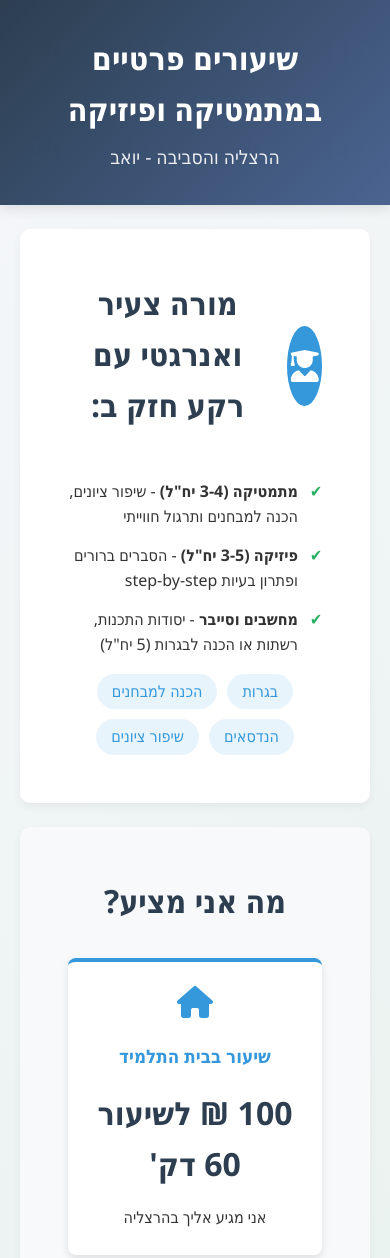
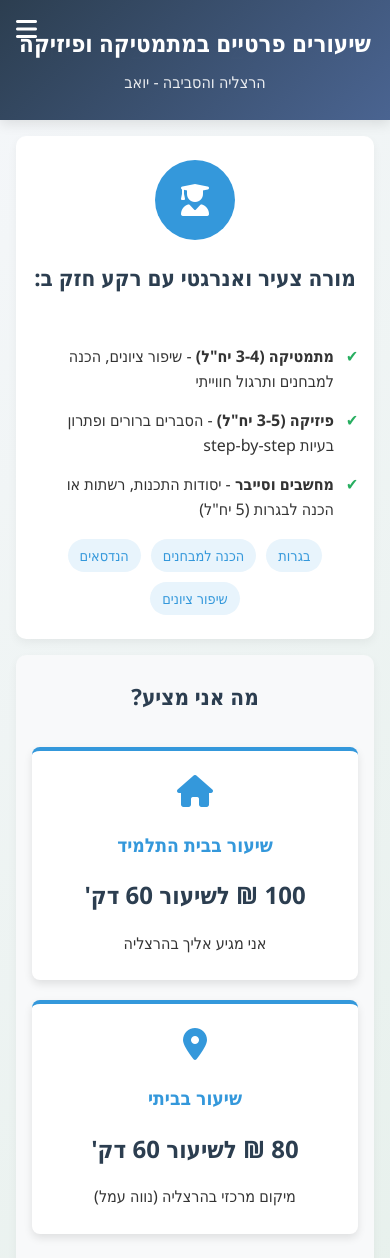
Before and after one commit to yoavshapira4321/yoavshapira4321.github.io, a plain HTML site: page index.html in a window 390 px wide. Shown: the top 1258 px of the page. Drawn offline with Linux system fonts and the light colour scheme.

Commit message:
Update index.html

```diff
--- a/index.html
+++ b/index.html
@@ -13,11 +13,22 @@
             padding: 0;
         }
 
+        :root {
+            --primary-color: #2c3e50;
+            --secondary-color: #3498db;
+            --accent-color: #27ae60;
+            --light-bg: #f5f7fa;
+            --dark-text: #333;
+            --light-text: #fff;
+            --card-shadow: 0 4px 8px rgba(0, 0, 0, 0.1);
+            --header-shadow: 0 4px 12px rgba(0, 0, 0, 0.1);
+        }
+
         body {
             font-family: 'Segoe UI', Tahoma, Geneva, Verdana, sans-serif;
             line-height: 1.6;
-            color: #333;
-            background: linear-gradient(135deg, #f5f7fa 0%, #e4efe9 100%);
+            color: var(--dark-text);
+            background: linear-gradient(135deg, var(--light-bg) 0%, #e4efe9 100%);
             direction: rtl;
             min-height: 100vh;
         }
@@ -25,16 +36,16 @@
         .container {
             max-width: 1200px;
             margin: 0 auto;
-            padding: 0 20px;
+            padding: 0 1rem;
         }
 
         /* עיצוב כותרת עליונה */
         header {
-            background: linear-gradient(135deg, #2c3e50, #4a6491);
-            color: white;
-            padding: 2rem 0;
+            background: linear-gradient(135deg, var(--primary-color), #4a6491);
+            color: var(--light-text);
+            padding: 1.5rem 0;
             text-align: center;
-            box-shadow: 0 4px 12px rgba(0, 0, 0, 0.1);
+            box-shadow: var(--header-shadow);
             position: relative;
             overflow: hidden;
         }
@@ -51,20 +62,20 @@
         }
 
         header h1 {
-            font-size: 2.5rem;
+            font-size: 2rem;
             margin-bottom: 0.5rem;
             position: relative;
         }
 
         header p {
-            font-size: 1.2rem;
+            font-size: 1.1rem;
             opacity: 0.9;
             position: relative;
         }
 
         /* עיצוב סעיפים */
         section {
-            padding: 3rem;
+            padding: 2rem 1rem;
             background: white;
             margin: 1.5rem 0;
             border-radius: 10px;
@@ -77,15 +88,16 @@
         }
 
         h2 {
-            color: #2c3e50;
+            color: var(--primary-color);
             margin-bottom: 1.5rem;
             text-align: center;
-            font-size: 2rem;
+            font-size: 1.8rem;
         }
 
         h3 {
-            color: #3498db;
+            color: var(--secondary-color);
             margin: 1.2rem 0 0.7rem;
+            font-size: 1.3rem;
         }
 
         /* עיצוב רשימות */
@@ -98,11 +110,12 @@
             margin-bottom: 0.8rem;
             padding-right: 1.5rem;
             position: relative;
+            font-size: 1.05rem;
         }
 
         li:before {
             content: "✔";
-            color: #27ae60;
+            color: var(--accent-color);
             position: absolute;
             right: 0;
         }
@@ -123,9 +136,9 @@
             flex: 1;
             min-width: 250px;
             max-width: 350px;
-            box-shadow: 0 4px 8px rgba(0, 0, 0, 0.1);
+            box-shadow: var(--card-shadow);
             text-align: center;
-            border-top: 4px solid #3498db;
+            border-top: 4px solid var(--secondary-color);
             transition: transform 0.3s ease;
         }
 
@@ -134,8 +147,8 @@
         }
 
         .price {
-            font-size: 2rem;
-            color: #2c3e50;
+            font-size: 1.8rem;
+            color: var(--primary-color);
             margin: 1rem 0;
             font-weight: bold;
         }
@@ -143,8 +156,8 @@
         /* עיצוב כפתור צור קשר */
         .contact-btn {
             display: inline-block;
-            background: #27ae60;
-            color: white;
+            background: var(--accent-color);
+            color: var(--light-text);
             padding: 1rem 2rem;
             text-decoration: none;
             border-radius: 50px;
@@ -167,13 +180,13 @@
         .contact-info {
             text-align: center;
             padding: 2rem;
-            background: #2c3e50;
-            color: white;
+            background: var(--primary-color);
+            color: var(--light-text);
             border-radius: 10px;
         }
 
         .phone-number {
-            font-size: 1.5rem;
+            font-size: 1.4rem;
             margin: 1rem 0;
             direction: ltr;
             display: inline-block;
@@ -197,10 +210,71 @@
 
             .pricing-card {
                 width: 100%;
+                max-width: 100%;
             }
 
             header h1 {
-                font-size: 2rem;
+                font-size: 1.7rem;
+            }
+
+            h2 {
+                font-size: 1.6rem;
+            }
+
+            section {
+                padding: 1.5rem 1rem;
+                margin: 1rem 0;
+            }
+
+            .contact-info {
+                padding: 1.5rem;
+            }
+
+            .phone-number {
+                font-size: 1.2rem;
+            }
+        }
+
+        @media (max-width: 480px) {
+            header h1 {
+                font-size: 1.5rem;
+            }
+
+            header p {
+                font-size: 1rem;
+            }
+
+            h2 {
+                font-size: 1.4rem;
+            }
+
+            h3 {
+                font-size: 1.2rem;
+            }
+
+            li {
+                font-size: 1rem;
+            }
+
+            .price {
+                font-size: 1.5rem;
+            }
+
+            .contact-btn {
+                padding: 0.8rem 1.5rem;
+                font-size: 0.9rem;
+            }
+
+            .profile {
+                flex-direction: column;
+                text-align: center;
+                gap: 15px;
+            }
+
+            .profile-icon {
+                width: 70px;
+                height: 70px;
+                font-size: 1.7rem;
             }
         }
 
@@ -228,6 +302,7 @@
             opacity: 0;
             transition: opacity 0.3s;
             z-index: 1000;
+            font-size: 0.9rem;
         }
 
         .copy-notification.show {
@@ -241,6 +316,7 @@
             color: white;
             cursor: pointer;
             margin-right: 5px;
+            font-size: 1rem;
         }
 
         /* עיצוב תגי נושא */
@@ -254,10 +330,11 @@
 
         .subject-tag {
             background: #e8f4fc;
-            color: #3498db;
-            padding: 5px 15px;
+            color: var(--secondary-color);
+            padding: 5px 12px;
             border-radius: 20px;
             font-weight: 500;
+            font-size: 0.9rem;
         }
 
         /* עיצוב תמונת פרופיל */
@@ -272,13 +349,45 @@
         .profile-icon {
             width: 80px;
             height: 80px;
-            background: #3498db;
+            background: var(--secondary-color);
             border-radius: 50%;
             display: flex;
             align-items: center;
             justify-content: center;
             color: white;
             font-size: 2rem;
+        }
+
+        /* שיפור כללי לרספונסיביות */
+        img {
+            max-width: 100%;
+            height: auto;
+        }
+
+        /* תפריט נגישות למובייל */
+        .mobile-menu-btn {
+            display: none;
+            background: none;
+            border: none;
+            color: white;
+            font-size: 1.5rem;
+            cursor: pointer;
+            position: absolute;
+            left: 1rem;
+            top: 1rem;
+        }
+
+        @media (max-width: 768px) {
+            .mobile-menu-btn {
+                display: block;
+            }
+        }
+
+        /* שיפור נראות הטקסט במובייל */
+        @media (max-width: 480px) {
+            body {
+                font-size: 16px; /* מונע זום אוטומטי באייפון */
+            }
         }
     </style>
 </head>
@@ -289,6 +398,9 @@
     </div>
 
     <header>
+        <button class="mobile-menu-btn" aria-label="תפריט">
+            <i class="fas fa-bars"></i>
+        </button>
         <div class="container">
             <h1>שיעורים פרטיים במתמטיקה ופיזיקה</h1>
             <p>הרצליה והסביבה - יואב</p>
@@ -399,6 +511,11 @@
 
         // הוספת מאזין אירוע ללחיצה על מספר הטלפון
         document.getElementById('phoneNumber').addEventListener('click', copyPhoneNumber);
+
+        // הוספת תפריט מובייל (לדוגמה - ניתן להרחיב)
+        document.querySelector('.mobile-menu-btn').addEventListener('click', function() {
+            alert('בעתיד כאן יופיע תפריט ניווט');
+        });
     </script>
 </body>
 </html>
```
